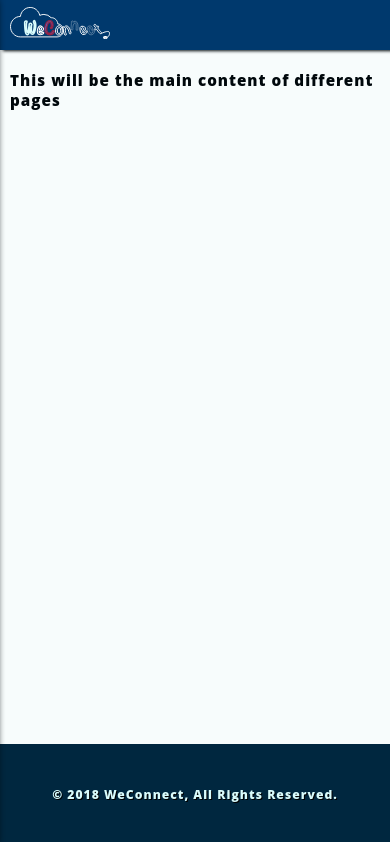
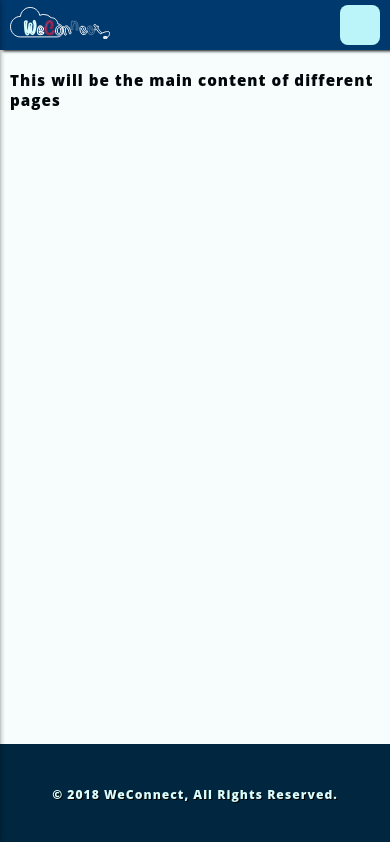
Before and after one commit to johnmutuma5/weconnect-client, a React (Create React App) app: page / in a window 390 px wide. Built offline with nearby package versions, Linux system fonts and the light colour scheme; the HTML template or start-up script is replaced by a standard one.

Commit message:
[Chore] Create side menu toggler

```diff
--- a/src/components/Navigation/MainNavigation.js
+++ b/src/components/Navigation/MainNavigation.js
@@ -36,7 +36,8 @@ class MainNavigation extends React.Component {
                 <Backdrop active={ open }
                           click={ this.handleToggleSideDrawer.bind(this) }/>
                 <div className='top-bar'>
-                    <Toolbar click={ this.handleToggleSideDrawer.bind(this) }/>
+                    <Toolbar click={ this.handleToggleSideDrawer.bind(this) }
+                             sideMenuTogglerVisible = { !open } />
                 </div>
             </Aux>
         );
--- a/src/components/Navigation/Toolbar/Toolbar.js
+++ b/src/components/Navigation/Toolbar/Toolbar.js
@@ -1,13 +1,17 @@
 import React from 'react';
 import NavigationItems from '../NavigationItems/NavigationItems';
 import Logo from '../../Logo/Logo';
+import SideMenuToggler from '../../UI/SideMenuToggler/SideMenuToggler';
 import './Toolbar.css';
 import logo from '../../../Logo.svg';
 
 const toolbar = (props) => (
-    <div className="Toolbar container" onClick={ props.click }>
-        <Logo src= { logo } alt_text='WeConnect' />
+    <div className="Toolbar container">
+        <Logo src= { logo } alt_text="WeConnect" />
         <NavigationItems />
+        <SideMenuToggler click={ props.click }
+                         visible={ props.sideMenuTogglerVisible } />
+
     </div>
 );
 
--- /dev/null
+++ b/src/components/UI/SideMenuToggler/SideMenuToggler.css
@@ -0,0 +1,23 @@
+.SideMenuToggler {
+    display: None;
+    height: 40px;
+    width: 40px;
+    padding: 2px;
+    background: #BBF5F9;
+    border-radius: 20%;
+    transition: transform .1s ease-out;
+}
+
+.SideMenuToggler.visible {
+    transform: scale(1);
+}
+
+.SideMenuToggler.invisible {
+    transform: scale(0.05);
+}
+
+@media (max-width: 700px) {
+    .SideMenuToggler {
+        display: Flex;
+    }
+}
--- /dev/null
+++ b/src/components/UI/SideMenuToggler/SideMenuToggler.js
@@ -0,0 +1,17 @@
+import React from 'react';
+import './SideMenuToggler.css';
+
+const sideMenuToggler = (props) => {
+    let classes = ["SideMenuToggler"]
+    classes = props.visible ?
+                classes.concat("visible") :
+              classes.concat("invisible");
+
+    return (
+        <div className={ classes.join(' ') }
+             onClick={ props.click }
+             visible={ props.sideMenuTogglerVisible } />
+    );
+}
+
+export default sideMenuToggler;
```
